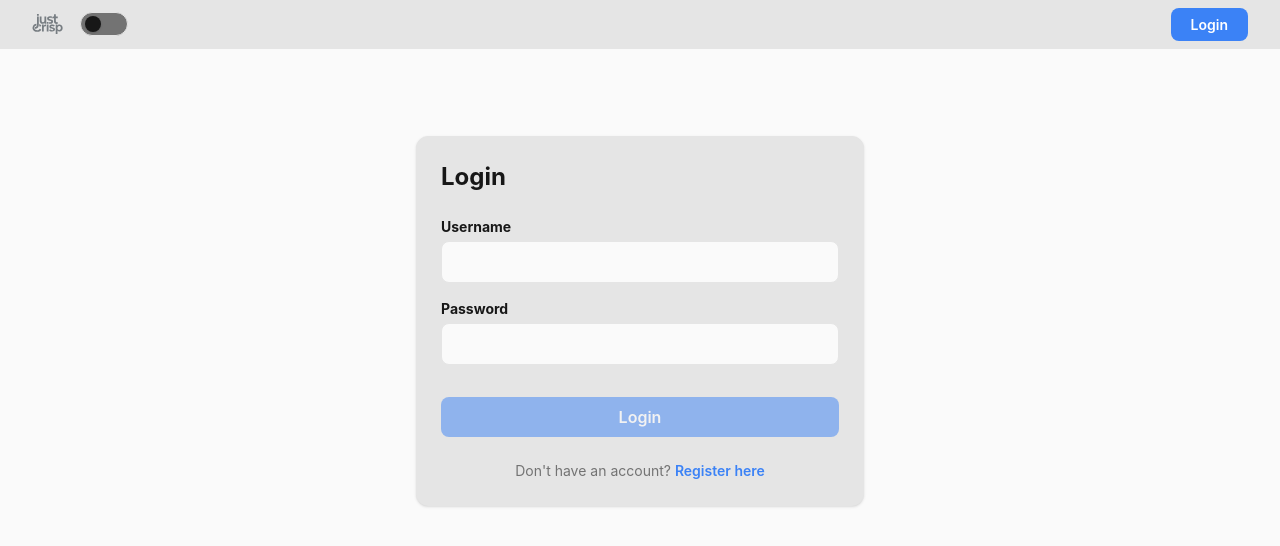
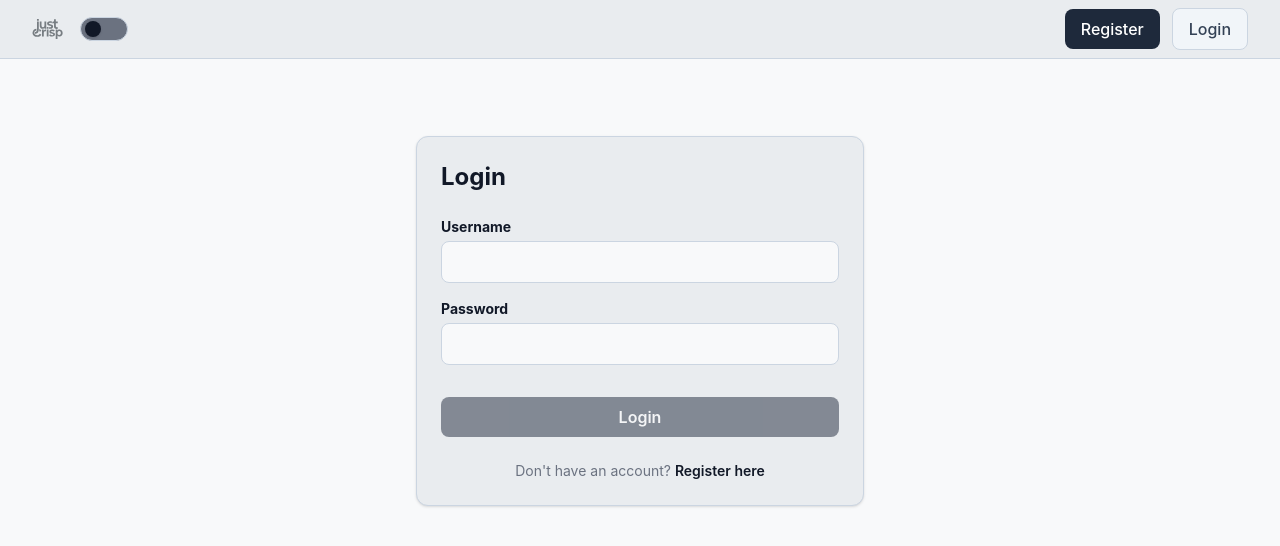
Before and after one commit to amannn619/Resume-Evaluator, a React (Vite) app: page /login in a window 1280 px wide. Shown: the top 546 px of the page. Built offline with nearby package versions, Linux system fonts and the light colour scheme; no server answers.

Commit message:
preserving session on reload

```diff
--- a/src/api/client.ts
+++ b/src/api/client.ts
@@ -9,6 +9,10 @@ export const apiClient = axios.create({
 })
 
 export const authApi = {
+    reload: async () => {
+        const response = await apiClient.get('/auth/me');
+        return response.data;
+    },
     register: async (userData: any) => {
         const response = await apiClient.post('/auth/register', userData);
         return response.data
@@ -27,7 +31,7 @@ export const authApi = {
 export const resumeApi = {
     evaluate: async (formData: FormData) => {
         const response = await apiClient.post('/resume/evaluateResume', formData, {
-            headers: {'Content-Type': 'multipart/form-data'}
+            headers: { 'Content-Type': 'multipart/form-data' }
         });
         return response.data;
     },
--- a/src/components/shared/AppLayout.tsx
+++ b/src/components/shared/AppLayout.tsx
@@ -2,9 +2,12 @@ import { useAuthStore } from "@/store/authStore";
 import { useEffect, useState } from "react";
 import { NavLink, Outlet } from "react-router-dom";
 import logoIcon from "../../assets/logo.svg";
+import { authApi } from "@/api/client.js";
 
 export default function AppLayout() {
     const user = useAuthStore((state) => state.user);
+    const setAuth = useAuthStore((state) => state.setAuth);
+    const clearAuth = useAuthStore((state) => state.clearAuth);
     const [isDark, setIsDark] = useState(() => {
         const savedTheme = localStorage.getItem('theme');
         if (savedTheme) {
@@ -18,6 +21,19 @@ export default function AppLayout() {
     });
 
     useEffect(() => {
+        const restoreSession = async () => {
+            try {
+                const response = await authApi.reload();
+                setAuth(response.data.user, response.data.accessToken)
+            }
+            catch (err) {
+                clearAuth();
+            }
+        }
+        restoreSession();
+    }, []);
+
+    useEffect(() => {
         const root = document.documentElement;
         if (isDark) {
             root.setAttribute('data-theme', 'dark');
@@ -28,6 +44,11 @@ export default function AppLayout() {
             localStorage.setItem('theme', 'light');
         }
     }, [isDark])
+
+    async function handleLogout() {
+        await authApi.logout()
+        clearAuth()
+    }
 
 
     return (
@@ -43,6 +64,15 @@ export default function AppLayout() {
                             className="w-8 h-8 transform group-hover:scale-105 transition-transform duration-200"
                         />
                     </NavLink>
+
+                    {
+                        user && (
+                            <span className="text-sm font-medium text-main">
+                                {user.username || "User"}
+                            </span>
+                        )
+
+                    }
 
                     <button
                         onClick={() => setIsDark(!isDark)}
@@ -60,26 +90,34 @@ export default function AppLayout() {
                 <div>
                     {user ? (
                         <div className="flex items-center gap-3 cursor-pointer hover:opacity-80 transition-opacity">
-                            <span className="text-sm font-medium text-main">
-                                Hi, {user.username || "User"}
-                            </span>
+                            <button onClick={handleLogout} className="text-xs text-error font-semibold hover:underline">
+                                Logout
+                            </button>
 
                             <div className="w-8 h-8 rounded-full bg-brand text-white flex items-center justify-center font-bold text-sm shadow-sm">
                                 {user.username?.charAt(0).toUpperCase() || "U"}
                             </div>
+
                         </div>
                     ) : (
-                        <NavLink
-                            to="/login"
-                            className="px-5 py-2 text-sm font-semibold text-white bg-brand rounded-lg hover:opacity-90 transition-opacity">
-                            Login
-                        </NavLink>
+                        <div className="flex items-center gap-3">
+                            <NavLink
+                                to="/register"
+                                className="px-4 py-2 font-medium bg-btn-primary-bg text-btn-primary-text rounded-lg hover:opacity-90 transition-opacity">
+                                Register
+                            </NavLink>
+                            <NavLink
+                                to="/login"
+                                className="px-4 py-2 font-medium bg-btn-secondary-bg text-btn-secondary-text border border-outline rounded-lg hover:bg-outline/20 transition-colors">
+                                Login
+                            </NavLink>
+                        </div>
                     )}
                 </div>
-            </nav>
+            </nav >
             <main className="pb-24 pt-8 md:pt-24 md:pb-8 max-w-5xl mx-auto px-4">
                 <Outlet />
             </main>
-        </div>
+        </div >
     );
 }
--- a/src/features/auth/Login.tsx
+++ b/src/features/auth/Login.tsx
@@ -56,7 +56,7 @@ export default function Login() {
                         required
                     />
                 </div>
-                <button className="mt-4 bg-brand text-white font-semibold py-2 px-4 rounded-lg hover:opacity-90 disabled:opacity-50"
+                <button className="mt-4 bg-btn-primary-bg text-btn-primary-text font-semibold py-2 px-4 rounded-lg hover:opacity-90 disabled:opacity-50"
                     type="submit"
                     disabled={!username || !password || isLoading}>
                     {isLoading ? "Logging in" : "Login"}
--- a/src/features/auth/Register.tsx
+++ b/src/features/auth/Register.tsx
@@ -59,7 +59,7 @@ export default function Register() {
                         required
                     />
                 </div>
-                <button className="mt-4 bg-brand text-white font-semibold py-2 px-4 rounded-lg hover:opacity-90 disabled:opacity-50"
+                <button className="mt-4 bg-btn-primary-bg text-btn-primary-text font-semibold py-2 px-4 rounded-lg hover:opacity-90 disabled:opacity-50"
                     type="submit"
                     disabled={!username || !password || isLoading}>
                     {isLoading ? "Creating User" : "Register"}
--- a/src/index.css
+++ b/src/index.css
@@ -11,33 +11,51 @@
   --color-subtle: var(--text-subtle);
   --color-inverse: var(--text-inverse);
   --color-outline: var(--border);
+
+  --color-btn-primary-bg: var(--btn-primary-bg);
+  --color-btn-primary-text: var(--btn-primary-text);
+  --color-btn-secondary-bg: var(--btn-secondary-bg);
+  --color-btn-secondary-text: var(--btn-secondary-text);
+  --color-btn-secondary-border: var(--btn-secondary-border);
 }
 
 @layer base {
   :root {
     /* LIGHT MODE */
-    --color-primary: #3b82f6;
+    --color-primary: #111827;     /* Dark button background */
     --color-success: #10b981;
     --color-error: #ef4444;
-    --bg-primary: #fafafa;
-    --bg-secondary: #e5e5e5;
-    --text-main: #171717;
-    --text-subtle: #737373;
-    --text-inverse: #ffffff;
-    --border: #e5e5e5;
+    --bg-primary: #f8f9fa;        /* Soft off-white page background (not pure white) */
+    --bg-secondary: #e9ecef;      /* Slightly more grayish navbar and surfaces */
+    --text-main: #111827;         /* Pitch black headings/text */
+    --text-subtle: #6b7280;       /* Muted gray */
+    --text-inverse: #ffffff;      /* White text for dark elements */
+    --border: #cbd5e1;
+
+    --btn-primary-bg: #1e293b;        /* Slate 800: Rich dark gray */
+    --btn-primary-text: #ffffff;
+    --btn-secondary-bg: #f1f5f9;      /* Slate 100: Soft light grayish accent */
+    --btn-secondary-text: #334155;    /* Slate 700 */
+    --btn-secondary-border: #cbd5e1;
   }
 
   html[data-theme='dark'] {
     /* DARK MODE */
-    --color-primary: #3b82f6;
+    --color-primary: #f9fafb;     /* Light button background in dark mode */
     --color-success: #10b981;
     --color-error: #ef4444;
-    --bg-primary: #09090b;
-    --bg-secondary: #18181b;
-    --text-main: #ffffff;
-    --text-subtle: #a1a1aa;
-    --text-inverse: #171717;
+    --bg-primary: #0a0a0a;        /* Near-black page background */
+    --bg-secondary: #18181b;      /* Dark grayish navbar and surfaces */
+    --text-main: #f9fafb;         /* Crisp white */
+    --text-subtle: #9ca3af;
+    --text-inverse: #111827;      /* Dark text for light elements */
     --border: #27272a;
+
+    --btn-primary-bg: #cbd5e1;        /* Slate 300: Soft light grayish mid-tone */
+    --btn-primary-text: #0f172a;
+    --btn-secondary-bg: #27272a;      /* Dark gray surface accent */
+    --btn-secondary-text: #f8fafb;
+    --btn-secondary-border: #3f3f46;
   }
 
   /* 2. Standard CSS for the body is perfectly fine and avoids @apply issues */
```
